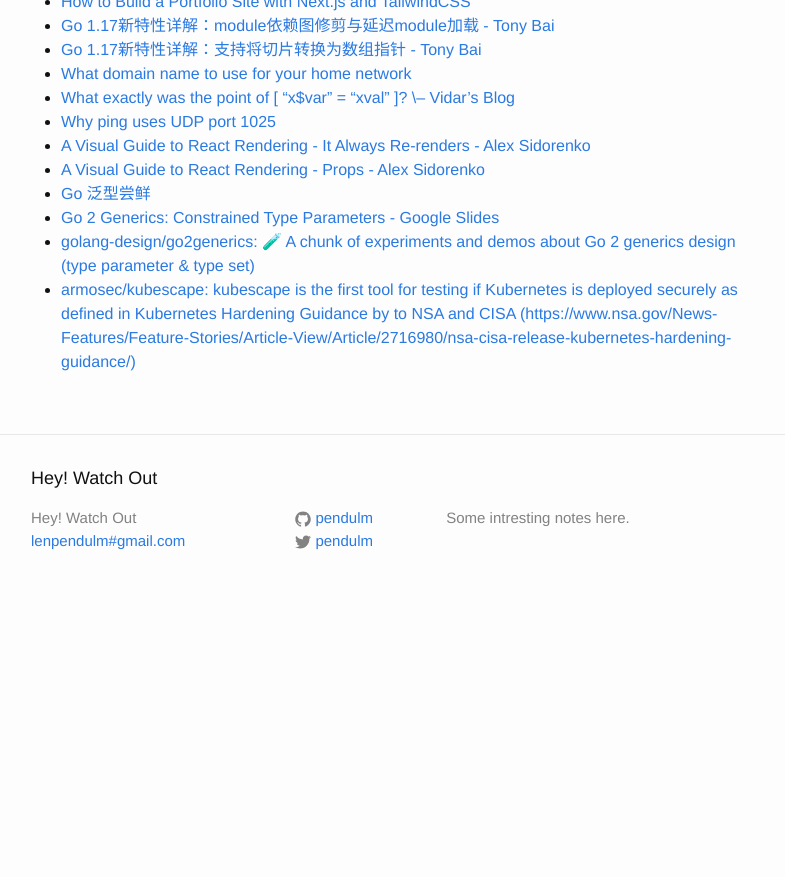
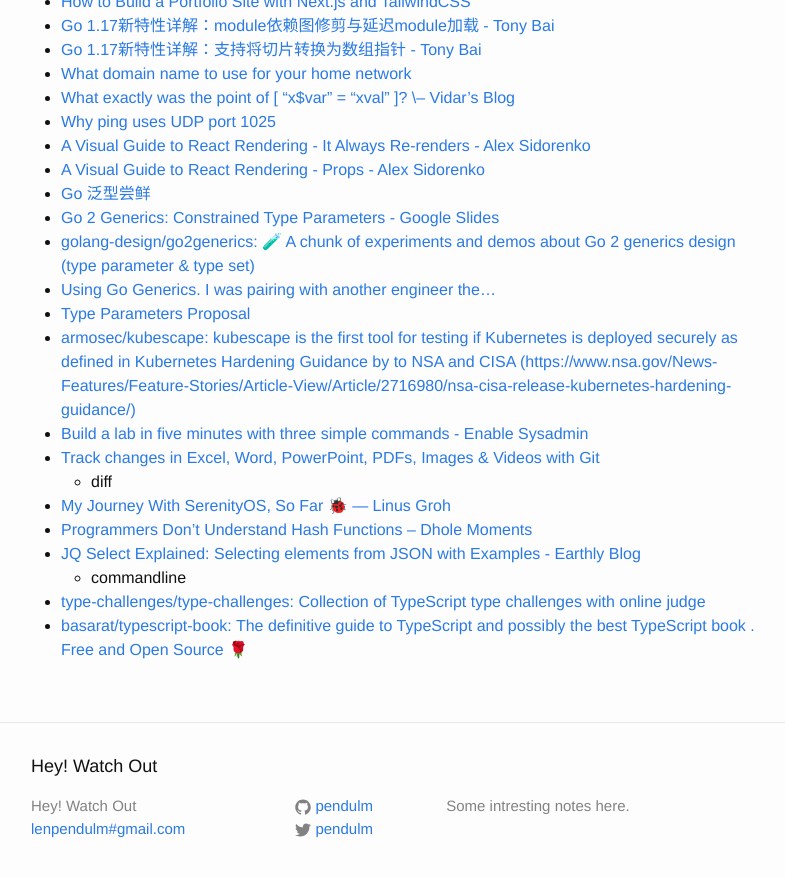
Before and after one commit to pendulm/pendulm.github.io, a Jekyll site: the page built from _posts/2021-08-04-August-news.markdown, in a window 1280 px wide and 900 px high, scrolled down 642 px. Shown: the top 877 px of the window, without its empty margins (239-1024 px from the left). Built offline with Jekyll 4.4.1, drawn with Linux system fonts in a browser that asks for light colours; before the commit the page ends 1254 px from its top, so only the background shows below that.

Commit message:
finish august

```diff
--- a/_posts/2021-08-04-August-news.markdown
+++ b/_posts/2021-08-04-August-news.markdown
@@ -32,4 +32,15 @@ categories: link
 - [Go 泛型尝鲜](https://colobu.com/2021/03/22/try-go-generic/)
 - [Go 2 Generics: Constrained Type Parameters - Google Slides](https://docs.google.com/presentation/d/1OurEtIXVozrYsFKMQQJA-utpDnpGDuKF268ly7RaiCA/edit#slide=id.g71676be9d9_2_30)
 - [golang-design/go2generics: 🧪 A chunk of experiments and demos about Go 2 generics design (type parameter & type set)](https://github.com/golang-design/go2generics)
+- [Using Go Generics. I was pairing with another engineer the… ](https://medium.com/@scott_white/using-go-generics-57fba3edecdd)
+- [Type Parameters Proposal](https://go.googlesource.com/proposal/+/refs/heads/master/design/43651-type-parameters.md#Examples)
 - [armosec/kubescape: kubescape is the first tool for testing if Kubernetes is deployed securely as defined in Kubernetes Hardening Guidance by to NSA and CISA (https://www.nsa.gov/News-Features/Feature-Stories/Article-View/Article/2716980/nsa-cisa-release-kubernetes-hardening-guidance/)](https://github.com/armosec/kubescape)
+- [Build a lab in five minutes with three simple commands - Enable Sysadmin](https://www.redhat.com/sysadmin/build-lab-quickly)
+- [Track changes in Excel, Word, PowerPoint, PDFs, Images & Videos with Git](https://tech.marksblogg.com/git-track-changes-in-media-office-documents.html)
+  - diff
+- [My Journey With SerenityOS, So Far 🐞 — Linus Groh](https://linus.dev/posts/my-journey-with-serenityos/)
+- [Programmers Don’t Understand Hash Functions – Dhole Moments](https://soatok.blog/2021/08/24/programmers-dont-understand-hash-functions/)
+- [JQ Select Explained: Selecting elements from JSON with Examples - Earthly Blog](https://earthly.dev/blog/jq-select/)
+  - commandline
+- [type-challenges/type-challenges: Collection of TypeScript type challenges with online judge](https://github.com/type-challenges/type-challenges)
+- [basarat/typescript-book: The definitive guide to TypeScript and possibly the best TypeScript book . Free and Open Source 🌹](https://github.com/basarat/typescript-book)
```
